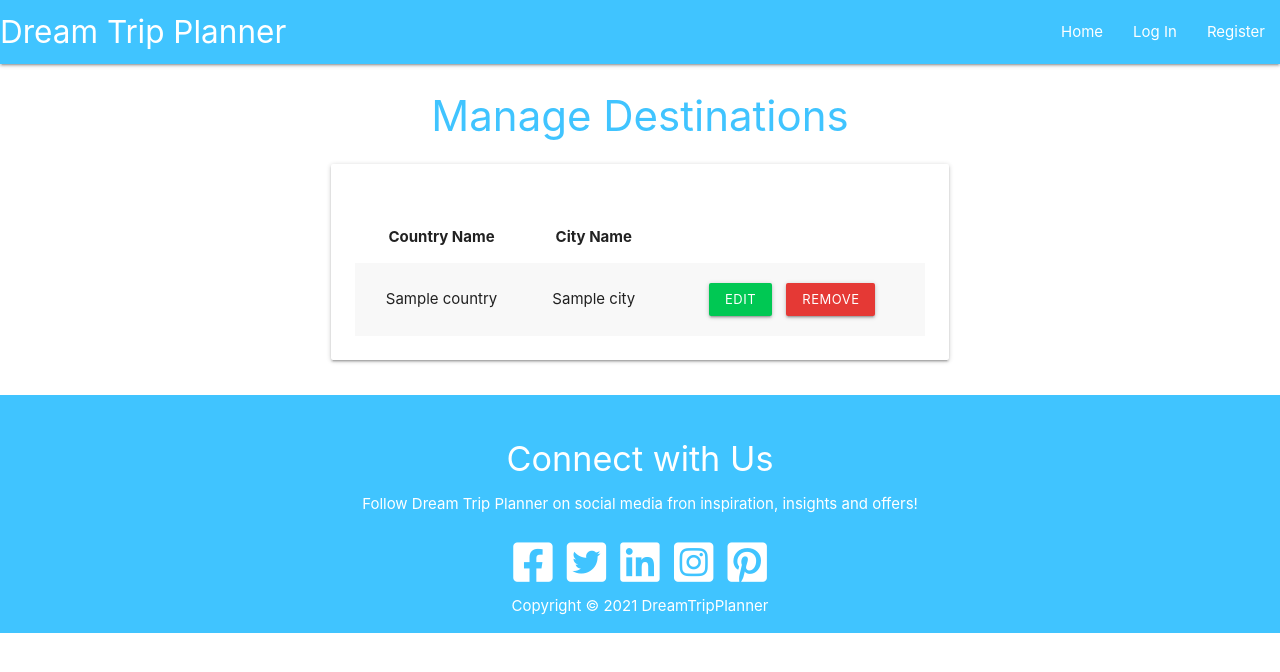
After one commit to shoreenb/dream-trip-planner, a Flask app: page /get_cities in a window 1280 px wide. The commit adds this page. Shown: the top 672 px of the page. Run offline with Flask 2, Linux system fonts and the light colour scheme; a database or web service that is not in the repository returns one stand-in record (values such as "Sample title"); some libraries are stand-ins or nearby versions.

Commit message:
Add Manage Destinations template and admin access to all itineraries

```diff
--- a/app.py
+++ b/app.py
@@ -208,6 +208,26 @@ def delete_itinerary(itinerary_id):
     return redirect(url_for("get_itinerarys"))
 
 
+@app.route("/get_cities")
+def get_cities():
+    cities = list(mongo.db.cities.find().sort("name", 1))
+    return render_template("destinations.html", cities=cities)
+
+
+@app.route("/admin")
+def admin():
+    all_itineraries = list(mongo.db.itinerarys.find())
+    user_itineraries = list(mongo.db.itinerarys.find({
+        "username":session["user"]
+    }))
+
+    return render_template(
+        "itinerary.html",
+        all_itineraries=all_itineraries,
+        user_itineraries=user_itineraries
+    )
+
+
 if __name__ == "__main__":
     app.run(host=os.environ.get("IP"),
             port=int(os.environ.get("PORT")),
--- a/templates/base.html
+++ b/templates/base.html
@@ -32,7 +32,9 @@
                     <li><a href="{{ url_for('get_account', username=session['user']) }}">Account</a></li>
                     <li><a href="{{ url_for('add_itinerary') }}">Add Itinerary</a></li>
                     <li><a href="{{ url_for('get_itinerarys') }}">Itineraries</a></li>
-                    <li><a href="#">Manage Destinations</a></li>
+                    {% if session.user|lower == "admin"|lower %}
+                    <li><a href="{{ url_for('get_cities') }}">Manage Destinations</a></li>
+                    {% endif %}
                     <li><a href="{{ url_for('logout') }}">Log Out</a></li>
                     {% else %}
                     <li><a href="{{ url_for('login') }}">Log In</a></li>
@@ -52,7 +54,9 @@
             <li><a href="{{ url_for('get_account', username=session['user']) }}">Account</a></li>
             <li><a href="{{ url_for('add_itinerary') }}">Add Itinerary</a></li>
             <li><a href="{{ url_for('get_itinerarys') }}">Itineraries</a></li>
-            <li><a href="#">Manage Destinations</a></li>
+            {% if session.user|lower == "admin"|lower %}
+            <li><a href="{{ url_for('get_cities') }}">Manage Destinations</a></li>
+            {% endif %}
             <li><a href="{{ url_for('logout') }}">Log Out</a></li>
             {% else %}
             <li><a href="{{ url_for('login') }}">Log In</a></li>
--- /dev/null
+++ b/templates/destinations.html
@@ -0,0 +1,37 @@
+{% extends "base.html" %}
+{% block content %}
+
+<h3 class="center light-blue-text text-accent-2">
+    Manage Destinations
+</h3>
+
+<div class="row">
+    <div class="col s12 m6 offset-m3">
+        <div class="card-panel">
+            <div class="bs-example col-md-12">
+                <br>
+                <table class="table striped centered">
+                    <thead>
+                        <tr>
+                            <th>Country Name</th>
+                            <th>City Name</th>
+                        </tr>
+                    </thead>
+                    <tbody>
+                        {% for city in cities %}
+                        <tr>
+                            <td>{{ city.country }}</td>
+                            <td>{{ city.name }}</td>
+                            <td>
+                                <a href="#" class="btn-small green accent-4">Edit</a>
+                                <a href="#" class="btn-small red darken-1 modal-trigger">Remove</a>
+                            </td>
+                        </tr>
+                        {% endfor %}
+                    </tbody>
+                </table>
+            </div>
+        </div>
+    </div>
+</div>
+{% endblock %}
--- a/templates/itinerary.html
+++ b/templates/itinerary.html
@@ -15,7 +15,9 @@
                     </div>
                     <strong>{{ item.trip_name }}</strong>: {{ item.date }}
                     <div class="col offset-m6">
-                        {% if session.user|lower == item.created_by|lower %}
+                        {% if session.user|lower == item.created_by|lower, "admin" %}
+
+
                         <!-- edit button -->
                         <a href="{{ url_for('edit_itinerary', itinerary_id=item._id)}}"
                             class="btn-small green accent-4">Edit</a>
```
